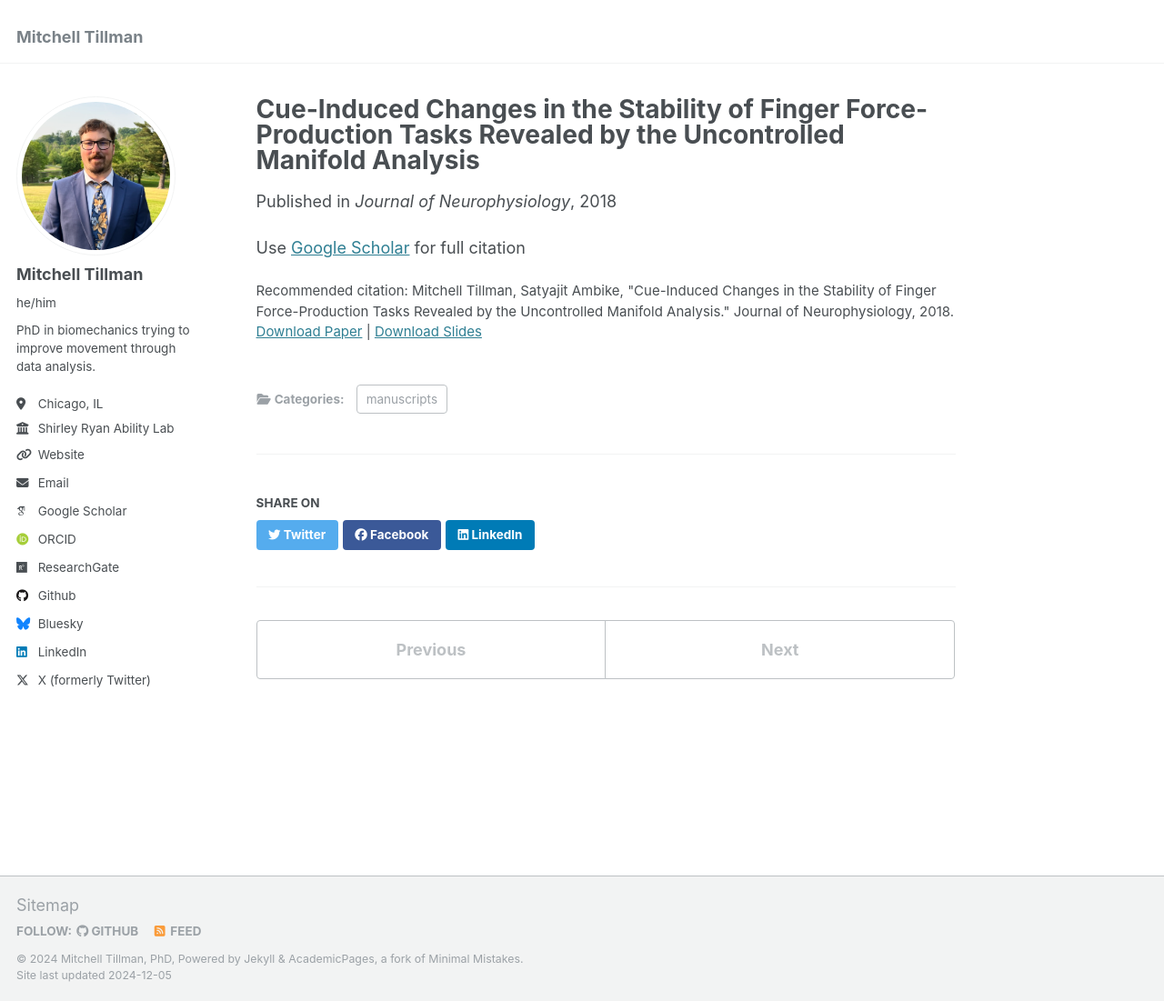
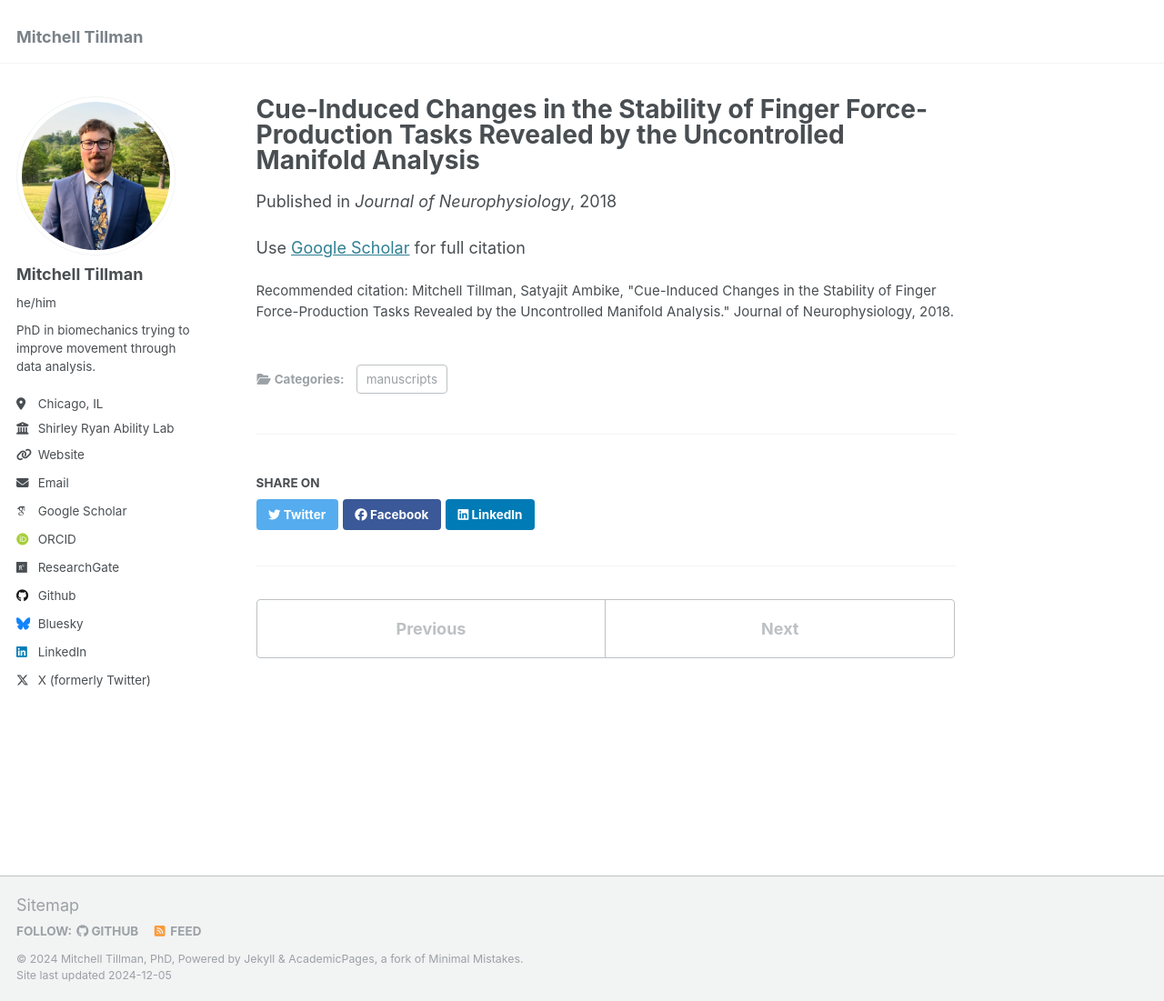
Before and after one commit to mtillman14/mtillman14.github.io, a Jekyll site: the page built from _publications/2018-01-01-Cue-Induced-Changes-in-the-Stability-of-Finger-Force-Production-Tasks-Revealed-by-the-Uncontrolled-Manifold-Analysis.md, in a window 1280 px wide and 1101 px high. Shown: the whole window at 91% size. Built offline with Jekyll 4.4.1, drawn with Linux system fonts in a browser that asks for light colours; some web fonts are replaced; some of the changed lines change nothing that is shown.

Commit message:
Removed the added fields besides "category". Trying to figure out which are absolutely necessary.

```diff
--- a/_publications/2018-01-01-Cue-Induced-Changes-in-the-Stability-of-Finger-Force-Production-Tasks-Revealed-by-the-Uncontrolled-Manifold-Analysis.md
+++ b/_publications/2018-01-01-Cue-Induced-Changes-in-the-Stability-of-Finger-Force-Production-Tasks-Revealed-by-the-Uncontrolled-Manifold-Analysis.md
@@ -3,11 +3,11 @@ title: "Cue-Induced Changes in the Stability of Finger Force-Production Tasks Re
 collection: publications
 category: manuscripts # my addition
 permalink: /publication/2018-01-01-Cue-Induced-Changes-in-the-Stability-of-Finger-Force-Production-Tasks-Revealed-by-the-Uncontrolled-Manifold-Analysis
-excerpt: 'My excerpt' # my addition
+# excerpt: 'My excerpt' # my addition
 date: 2018-01-01
 venue: 'Journal of Neurophysiology'
-slidesurl: 'my_slides_url' # my addition
-paperurl: 'my_paper_url' # my addition
+# slidesurl: 'my_slides_url' # my addition
+# paperurl: 'my_paper_url' # my addition
 citation: ' Mitchell Tillman,  Satyajit Ambike, &quot;Cue-Induced Changes in the Stability of Finger Force-Production Tasks Revealed by the Uncontrolled Manifold Analysis.&quot; Journal of Neurophysiology, 2018.'
 ---
 Use [Google Scholar](https://scholar.google.com/scholar?q=Cue+Induced+Changes+in+the+Stability+of+Finger+Force+Production+Tasks+Revealed+by+the+Uncontrolled+Manifold+Analysis){:target="_blank"} for full citation
```
